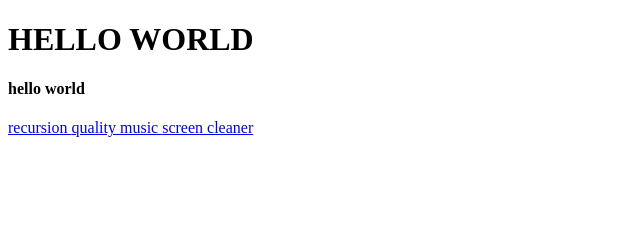
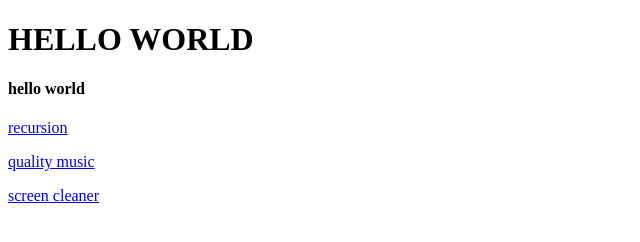
Before and after one commit to mrajai/mrajai.github.io, a plain HTML site: page index.html in a window 1280 px wide. Shown: the whole page, without its empty margins (0-640 px from the left). Drawn offline with Linux system fonts and the light colour scheme.

Commit message:
Update index.html

```diff
--- a/index.html
+++ b/index.html
@@ -6,9 +6,9 @@
   <h1>HELLO WORLD</h1>
   <h4> hello world</h4>
 
-    <a href="https://mrajai.github.io/"> recursion </a>
-    <a href="http://www.breadfish.co.uk/"> quality music </a>
-    <a href="http://www.freescreencleaner.com/"> screen cleaner </a>
+    <p> <a href="https://mrajai.github.io/"> recursion </a> </p>
+   <p> <a href="http://www.breadfish.co.uk/"> quality music </a> </p>
+   <p> <a href="http://www.freescreencleaner.com/"> screen cleaner </a> </p>
 
   </body>
 </html>
```
